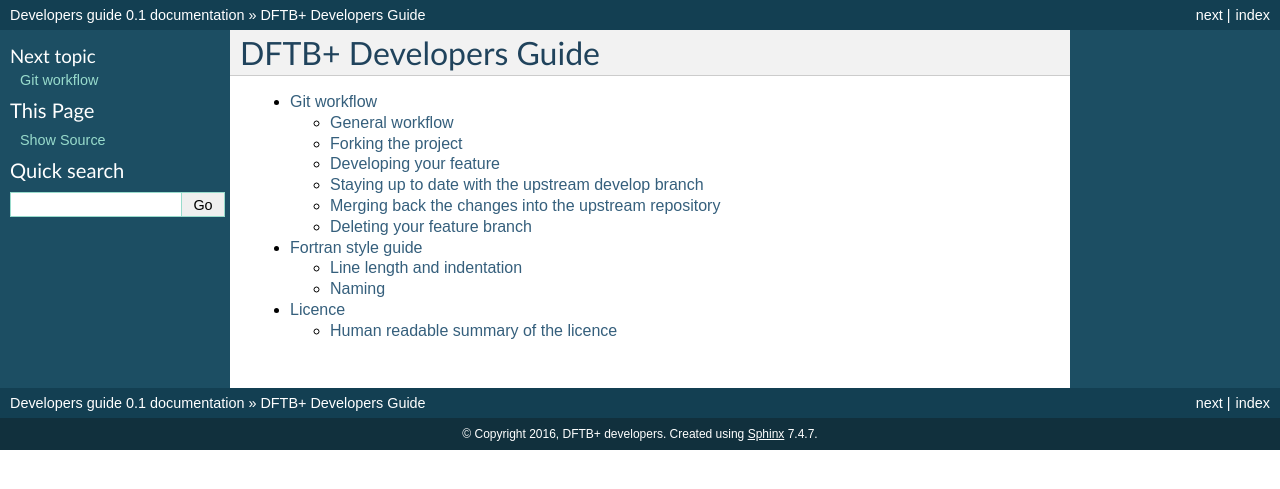
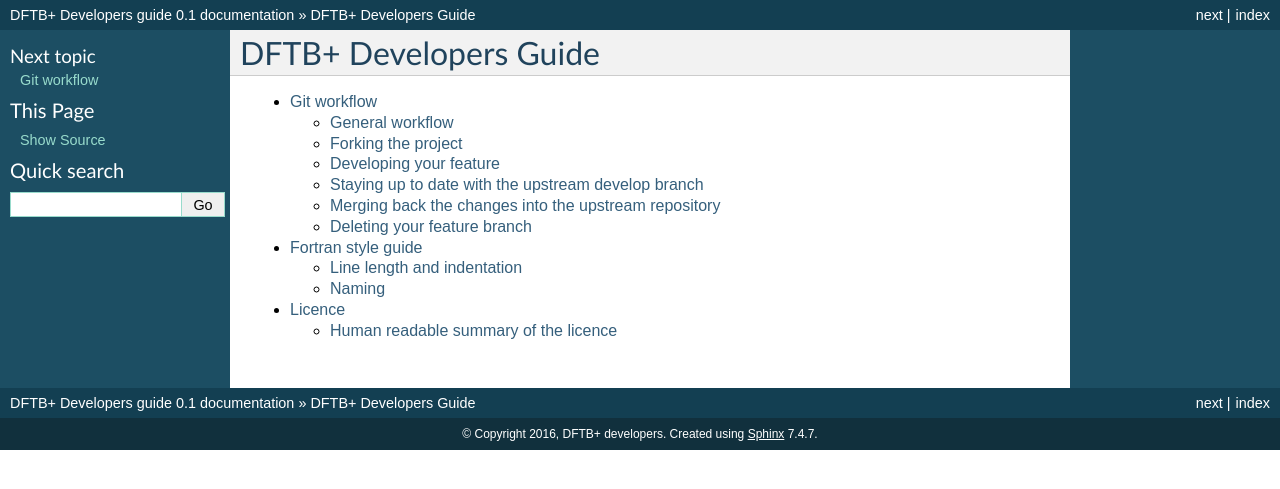
Before and after one commit to dftbplus/develguide, a Sphinx documentation site: the page built from docs/index.rst, in a window 1280 px wide. Shown: the top 489 px of the page. Built offline with Sphinx 7.4.7, drawn with Linux system fonts in a browser that asks for light colours.

Commit message:
Minor corrections in conf.py

```diff
--- a/docs/conf.py
+++ b/docs/conf.py
@@ -46,7 +46,7 @@
 master_doc = 'index'
 
 # General information about the project.
-project = 'Developers guide'
+project = 'DFTB+ Developers guide'
 copyright = '2016, DFTB+ developers'
 author = 'DFTB+ developers'
 
```
